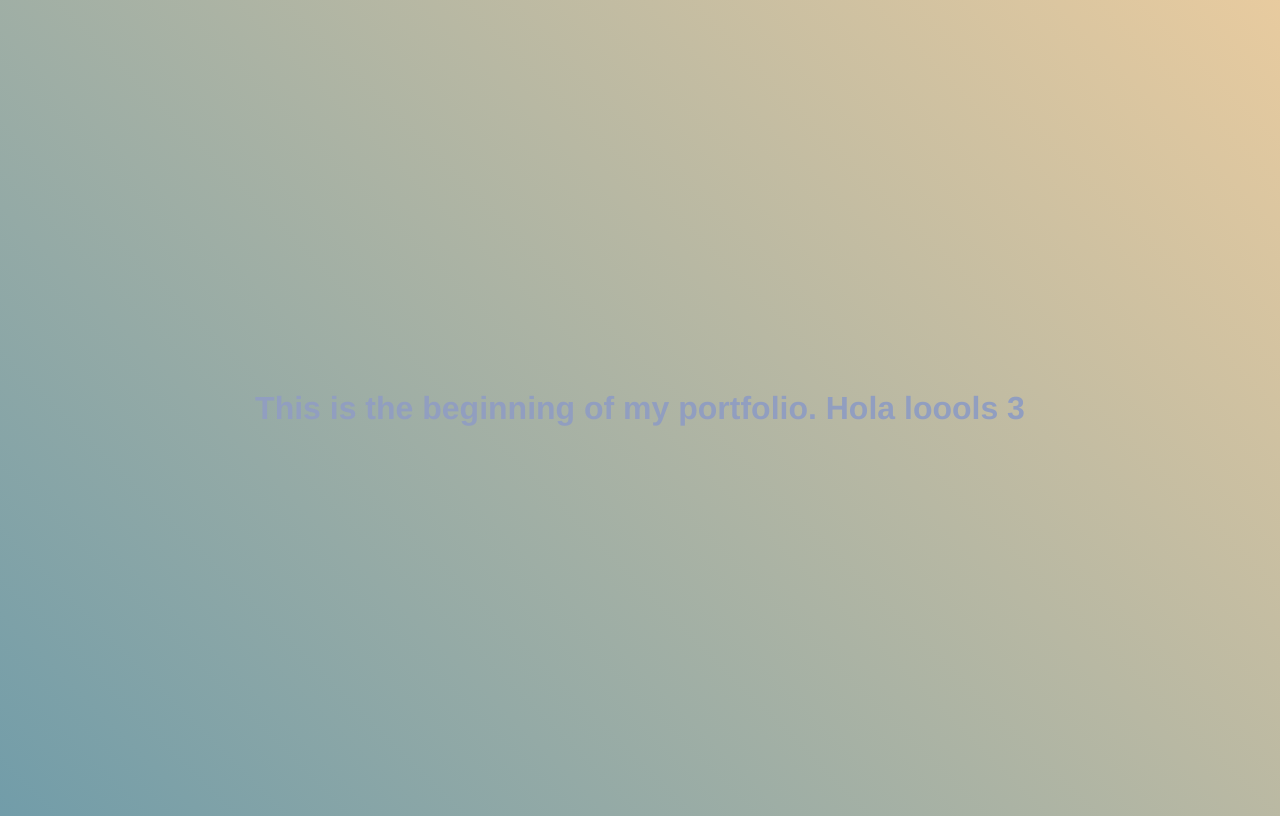
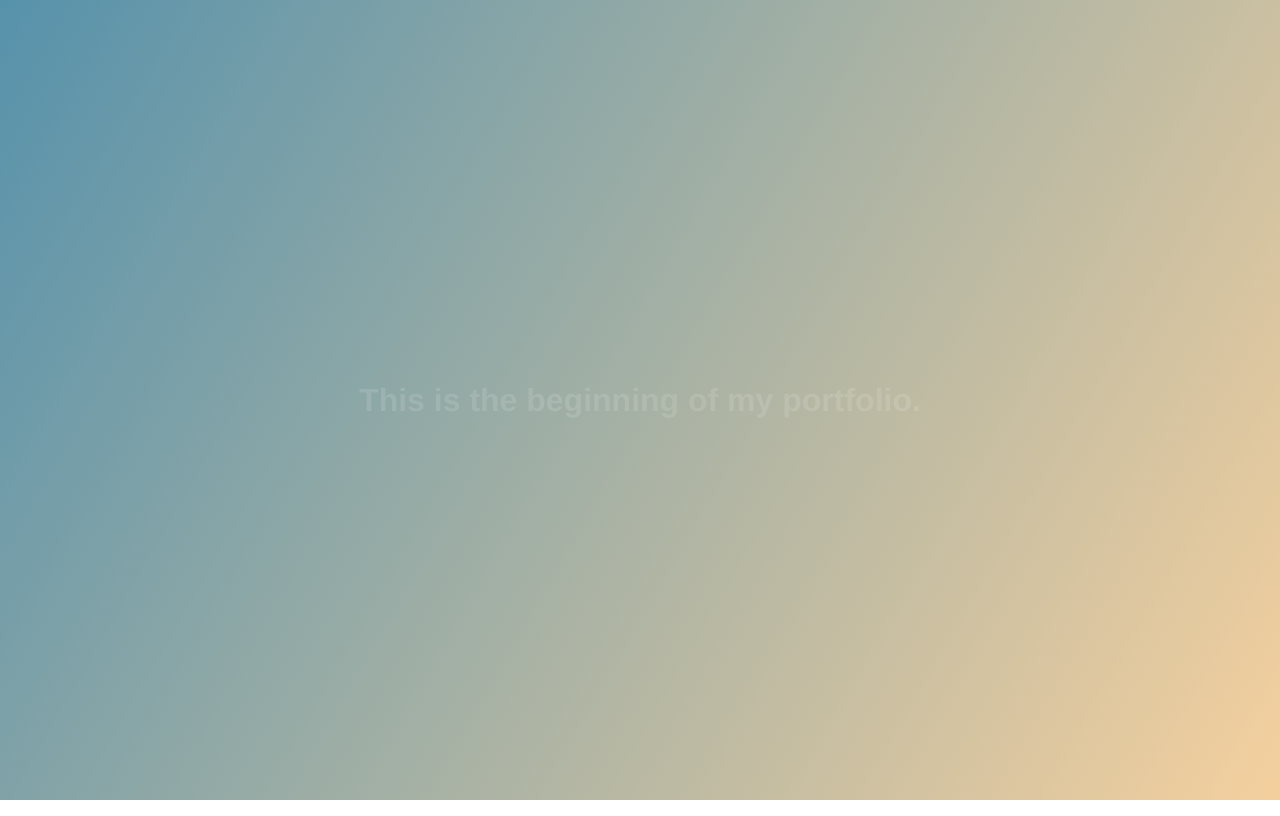
Before and after one commit to coeurofbear/gisse-la, a Vue app: page / in a window 1280 px wide. Built offline with nearby package versions, Linux system fonts and the light colour scheme.

Commit message:
feat: colors and margin

```diff
--- a/src/App.vue
+++ b/src/App.vue
@@ -21,18 +21,15 @@ body {
   font-family: Avenir, Helvetica, Arial, sans-serif;
   -webkit-font-smoothing: antialiased;
   -moz-osx-font-smoothing: grayscale;
-  color: #919ec0;
+  color: #ffffff20;
   display: flex;
   justify-content: center;
   align-items: center;
-  /* background: linear-gradient(-45deg, #ee7752, #e73c7e, #23a6d5, #23d5ab); */
-  /* background: linear-gradient(45deg, rgba(18,119,177,1) 0%, rgba(208,31,110,1) 40%, rgba(0,247,255,1) 100%); */
-  background: linear-gradient(45deg, rgba(18,119,177,1) 0%, rgba(255,143,0,0.38279061624649857) 100%);
-	background-size: 200% 200%;
+  background: linear-gradient(120deg, rgba(18,119,177,1) 0%, rgba(255,143,0,0.38279061624649857) 100%);
+	background-size: 150% 150%;
 	animation: rotation 10s ease infinite;
 	height: 100vh;
-  /* animation: rotation 2s infinite; */
-  /* animation-iteration-count: infinite; */
+  margin: 0;
 }
 
 /* @keyframes rotation {
--- a/src/components/Init.vue
+++ b/src/components/Init.vue
@@ -1,3 +1,8 @@
 <template>
-    <h1>This is the beginning of my portfolio. Hola loools 3</h1>
+    <h1>This is the beginning of my portfolio.</h1>
 </template>
+<style scoped>
+h1 {
+    margin: 2rem;
+}
+</style>
```
